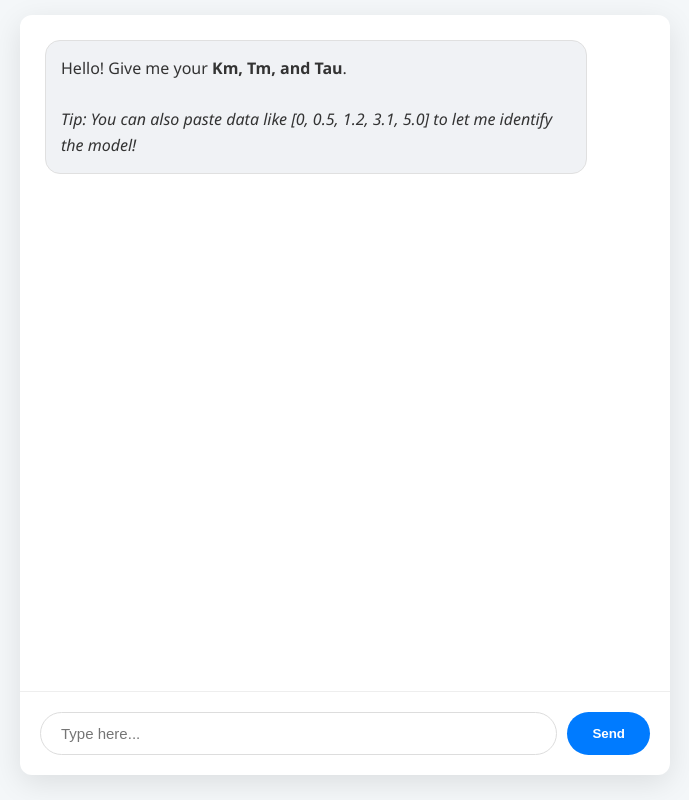
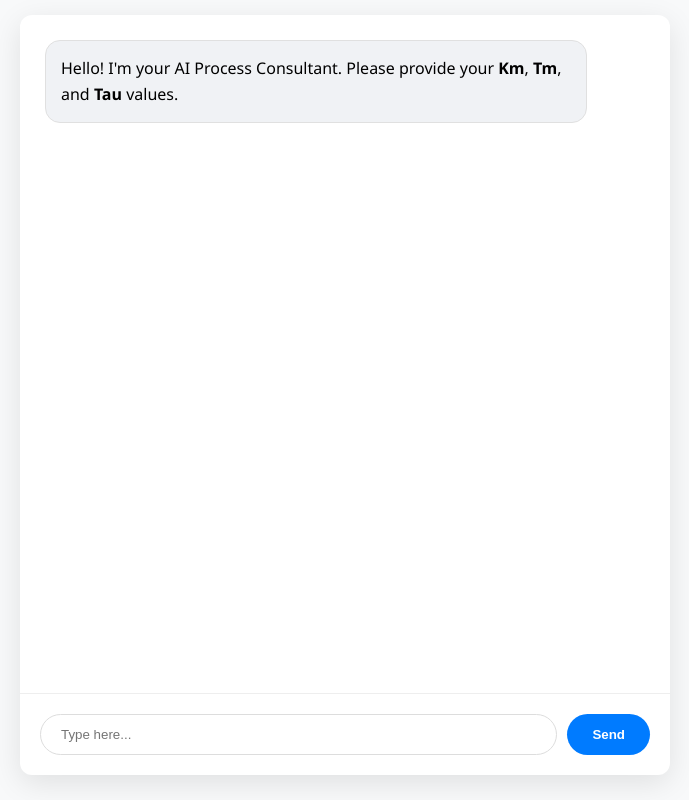
Before and after one commit to RK-kathir/process-control-project, a Flask app: page / in a window 1280 px wide. Shown: the whole page, without its empty margins (295-984 px from the left). Run offline with Flask 3, Linux system fonts and the light colour scheme; parts of the project's set-up code (start-up, migrations or seed data) failed here and were passed over; some libraries are stand-ins or nearby versions.

Commit message:
Update index.html

```diff
--- a/templates/index.html
+++ b/templates/index.html
@@ -4,21 +4,21 @@
     <title>Process AI Expert</title>
     <script src="https://cdn.plot.ly/plotly-latest.min.js"></script>
     <style>
-        body { font-family: 'Segoe UI', sans-serif; background: #f4f7f9; margin: 0; display: flex; justify-content: center; }
+        body { font-family: 'Segoe UI', sans-serif; background: #f8f9fa; margin: 0; display: flex; justify-content: center; }
         #app { width: 100%; max-width: 650px; height: 95vh; background: white; margin: 15px; border-radius: 12px; display: flex; flex-direction: column; box-shadow: 0 8px 30px rgba(0,0,0,0.1); }
-        #chat { flex: 1; overflow-y: auto; padding: 25px; scroll-behavior: smooth; }
+        #chat { flex: 1; overflow-y: auto; padding: 25px; }
         .msg { margin-bottom: 20px; padding: 15px; border-radius: 15px; line-height: 1.6; max-width: 85%; }
-        .bot { background: #f0f2f5; align-self: flex-start; border: 1px solid #e0e0e0; color: #333; }
+        .bot { background: #f0f2f5; align-self: flex-start; border: 1px solid #e0e0e0; }
         .user { background: #007bff; color: white; align-self: flex-end; margin-left: auto; }
         #input-area { padding: 20px; border-top: 1px solid #eee; display: flex; gap: 10px; }
-        input { flex: 1; padding: 12px 20px; border: 1px solid #ddd; border-radius: 30px; outline: none; font-size: 15px; }
+        input { flex: 1; padding: 12px 20px; border: 1px solid #ddd; border-radius: 30px; outline: none; }
         button { background: #007bff; color: white; border: none; padding: 10px 25px; border-radius: 30px; cursor: pointer; font-weight: bold; }
     </style>
 </head>
 <body>
     <div id="app">
         <div id="chat">
-            <div class="msg bot">Hello! Give me your <b>Km, Tm, and Tau</b>. <br><br><i>Tip: You can also paste data like [0, 0.5, 1.2, 3.1, 5.0] to let me identify the model!</i></div>
+            <div class="msg bot">Hello! I'm your AI Process Consultant. Please provide your <b>Km</b>, <b>Tm</b>, and <b>Tau</b> values.</div>
         </div>
         <div id="input-area">
             <input type="text" id="userIn" placeholder="Type here..." onkeypress="if(event.key==='Enter') send()">
```
